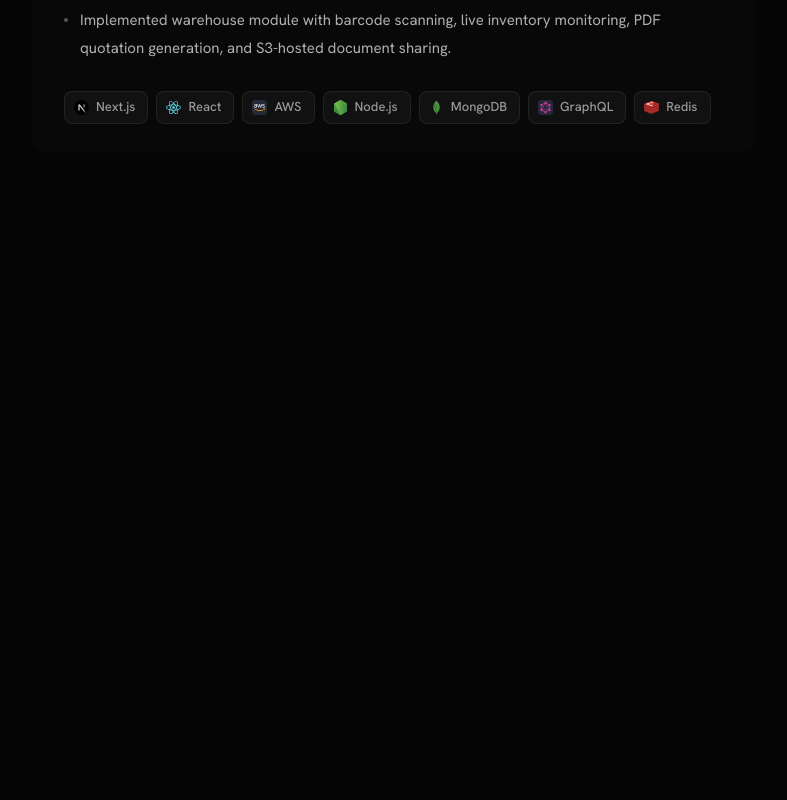
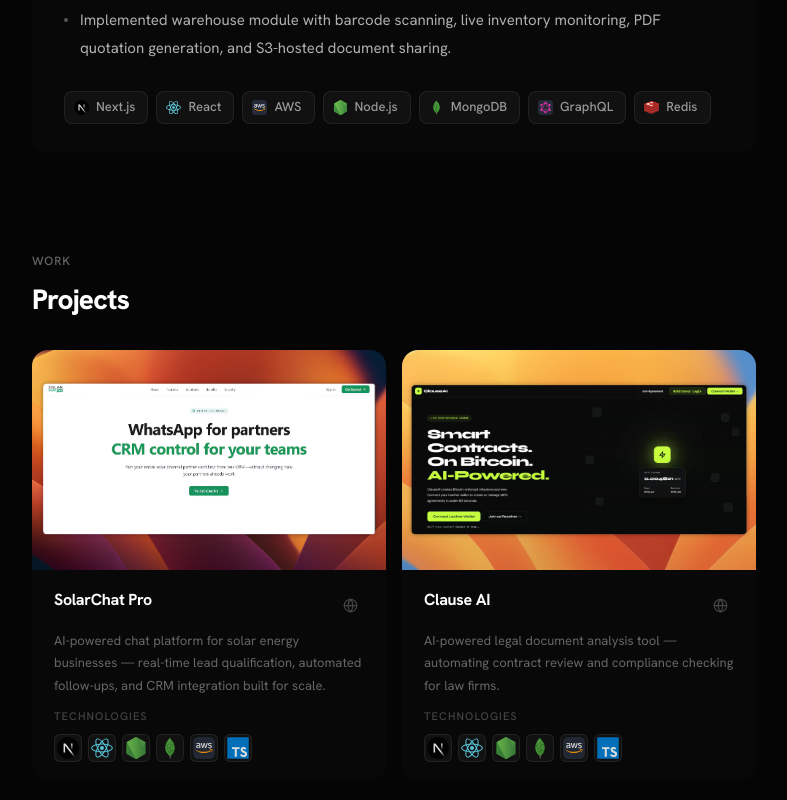
Before and after one commit to AymaanPathan/portfolio, a Next.js app: page / in a window 1280 px wide. Shown: the part 1323-2123 px from the top of the page, without its empty margins (246-1033 px from the left). Before the commit the page ends 1695 px from the top, so only its background shows below. Built offline with nearby package versions, Linux system fonts and the light colour scheme.

Commit message:
Add Project Section

```diff
--- /dev/null
+++ b/src/app/Sections/ProjectSection.tsx
@@ -0,0 +1,156 @@
+"use client";
+import Image from "next/image";
+import NextJs from "../icons/NextJs.svg";
+import Javascript from "../icons/JavaScript.svg";
+import Typescript from "../icons/Typescript.svg";
+import Tailwind from "../icons/Tailwind.svg";
+import React from "../icons/React.svg";
+import MongoDB from "../icons/MongoDb.svg";
+import NodeJs from "../icons/Nodejs.svg";
+import AWS from "../icons/Aws.svg";
+import SolarchatPro from "../images/solarchatpro.png";
+import ClauseAi from "../images/clause-ai.png";
+
+const projects = [
+  {
+    id: "solarchat",
+    title: "SolarChat Pro",
+    description:
+      "AI-powered chat platform for solar energy businesses — real-time lead qualification, automated follow-ups, and CRM integration built for scale.",
+    url: "https://solarchatpro.com",
+    github: null,
+    status: "Live",
+    image: SolarchatPro,
+    imageBg: "linear-gradient(135deg, #0f2027 0%, #203a43 50%, #2c5364 100%)",
+    tech: [
+      { name: "Next.js", icon: NextJs },
+      { name: "React", icon: React },
+      { name: "Node.js", icon: NodeJs },
+      { name: "MongoDB", icon: MongoDB },
+      { name: "AWS", icon: AWS },
+      { name: "TypeScript", icon: Typescript },
+    ],
+  },
+  {
+    id: "Clause Ai",
+    title: "Clause AI",
+    description:
+      "AI-powered legal document analysis tool — automating contract review and compliance checking for law firms.",
+    url: "https://clauseai.com",
+    github: null,
+    status: "Live",
+    image: ClauseAi,
+    imageBg: "linear-gradient(135deg, #0f2027 0%, #203a43 50%, #2c5364 100%)",
+    tech: [
+      { name: "Next.js", icon: NextJs },
+      { name: "React", icon: React },
+      { name: "Node.js", icon: NodeJs },
+      { name: "MongoDB", icon: MongoDB },
+      { name: "AWS", icon: AWS },
+      { name: "TypeScript", icon: Typescript },
+    ],
+  },
+];
+
+export default function ProjectsSection() {
+  return (
+    <section className="proj-section" id="projects" data-reveal>
+      <p className="exp-label">Work</p>
+      <h2 className="exp-heading">Projects</h2>
+
+      <div className="proj-grid">
+        {projects.map((p) => (
+          <div key={p.id} className="proj-card">
+            {/* Image / Preview area */}
+            <div className="proj-img-wrap">
+              {p.image ? (
+                <Image
+                  src={p.image}
+                  alt={p.title}
+                  width={800}
+                  height={450}
+                  className="proj-img"
+                />
+              ) : (
+                <div className="proj-img-placeholder" />
+              )}
+            </div>
+
+            {/* Body */}
+            <div className="proj-body">
+              {/* Title row */}
+              <div className="proj-title-row">
+                <h3 className="proj-title">{p.title}</h3>
+                <div className="proj-links">
+                  {p.url && (
+                    <a
+                      href={p.url}
+                      target="_blank"
+                      rel="noopener noreferrer"
+                      className="proj-link-btn"
+                      title="Visit site"
+                    >
+                      <svg
+                        width="15"
+                        height="15"
+                        viewBox="0 0 24 24"
+                        fill="none"
+                        stroke="currentColor"
+                        strokeWidth="2"
+                        strokeLinecap="round"
+                        strokeLinejoin="round"
+                      >
+                        <circle cx="12" cy="12" r="10" />
+                        <line x1="2" y1="12" x2="22" y2="12" />
+                        <path d="M12 2a15.3 15.3 0 0 1 4 10 15.3 15.3 0 0 1-4 10 15.3 15.3 0 0 1-4-10 15.3 15.3 0 0 1 4-10z" />
+                      </svg>
+                    </a>
+                  )}
+                  {p.github && (
+                    <a
+                      href={p.github}
+                      target="_blank"
+                      rel="noopener noreferrer"
+                      className="proj-link-btn"
+                      title="GitHub"
+                    >
+                      <svg
+                        width="15"
+                        height="15"
+                        viewBox="0 0 24 24"
+                        fill="currentColor"
+                      >
+                        <path d="M12 2C6.477 2 2 6.484 2 12.017c0 4.425 2.865 8.18 6.839 9.504.5.092.682-.217.682-.483 0-.237-.008-.868-.013-1.703-2.782.605-3.369-1.343-3.369-1.343-.454-1.158-1.11-1.466-1.11-1.466-.908-.62.069-.608.069-.608 1.003.07 1.531 1.032 1.531 1.032.892 1.53 2.341 1.088 2.91.832.092-.647.35-1.088.636-1.338-2.22-.253-4.555-1.113-4.555-4.951 0-1.093.39-1.988 1.029-2.688-.103-.253-.446-1.272.098-2.65 0 0 .84-.27 2.75 1.026A9.564 9.564 0 0 1 12 6.844a9.59 9.59 0 0 1 2.504.337c1.909-1.296 2.747-1.027 2.747-1.027.546 1.379.202 2.398.1 2.651.64.7 1.028 1.595 1.028 2.688 0 3.848-2.339 4.695-4.566 4.943.359.309.678.92.678 1.855 0 1.338-.012 2.419-.012 2.747 0 .268.18.58.688.482A10.02 10.02 0 0 0 22 12.017C22 6.484 17.522 2 12 2z" />
+                      </svg>
+                    </a>
+                  )}
+                </div>
+              </div>
+
+              {/* Description */}
+              <p className="proj-desc">{p.description}</p>
+
+              {/* Tech */}
+              <div className="proj-tech-wrap">
+                <p className="proj-tech-label">Technologies</p>
+                <div className="proj-tech-icons">
+                  {p.tech.map((t, i) => (
+                    <div key={i} className="proj-tech-icon" title={t.name}>
+                      <Image
+                        src={t.icon}
+                        alt={t.name}
+                        width={22}
+                        height={22}
+                        className="proj-tech-icon-img"
+                      />
+                    </div>
+                  ))}
+                </div>
+              </div>
+            </div>
+          </div>
+        ))}
+      </div>
+    </section>
+  );
+}
--- a/src/app/globals.css
+++ b/src/app/globals.css
@@ -1003,3 +1003,216 @@
   opacity: 0.9;
   filter: brightness(1.1);
 }
+
+/* ── PROJECTS ────────────────────────────────── */
+
+.proj-section {
+  padding-bottom: 100px;
+}
+
+.proj-grid {
+  display: grid;
+  grid-template-columns: repeat(2, 1fr);
+  gap: 16px;
+}
+
+@media (max-width: 620px) {
+  .proj-grid {
+    grid-template-columns: 1fr;
+  }
+}
+
+/* Card */
+.proj-card {
+  background: var(--bg-1);
+  border-radius: var(--r-2xl);
+  overflow: hidden;
+  display: flex;
+  flex-direction: column;
+  transition: var(--transition-fast);
+}
+
+/* Image area */
+.proj-img-wrap {
+  width: 100%;
+  height: 220px;
+  overflow: hidden;
+  flex-shrink: 0;
+  background: var(--bg-2);
+}
+
+.proj-img {
+  width: 100%;
+  height: 100%;
+  object-fit: cover;
+  object-position: top;
+  display: block;
+  transition: transform 0.5s cubic-bezier(0.16, 1, 0.3, 1);
+}
+
+.proj-card:hover .proj-img {
+  transform: scale(1.03);
+}
+
+.proj-img-placeholder {
+  width: 100%;
+  height: 100%;
+}
+
+/* Body */
+.proj-body {
+  padding: 20px 22px 18px;
+  display: flex;
+  flex-direction: column;
+  flex: 1;
+  gap: 10px;
+}
+
+/* Title row */
+.proj-title-row {
+  display: flex;
+  align-items: flex-start;
+  justify-content: space-between;
+  gap: 12px;
+}
+
+.proj-title {
+  font-family: var(--font-body);
+  font-size: var(--fs-16);
+  font-weight: var(--fw-bold);
+  color: var(--text-white);
+  letter-spacing: -0.02em;
+  line-height: 1.3;
+}
+
+.proj-links {
+  display: flex;
+  align-items: center;
+  gap: 6px;
+  flex-shrink: 0;
+  margin-top: 2px;
+}
+
+.proj-link-btn {
+  display: flex;
+  align-items: center;
+  justify-content: center;
+  width: 28px;
+  height: 28px;
+  border-radius: var(--r-md);
+  color: var(--text-dark);
+  transition: var(--transition-fast);
+}
+
+.proj-link-btn:hover {
+  color: var(--text-muted);
+  background: rgba(255, 255, 255, 0.06);
+}
+
+/* Description */
+.proj-desc {
+  font-family: var(--font-body);
+  font-size: var(--fs-13);
+  font-weight: var(--fw-regular);
+  color: var(--text-dim);
+  line-height: 1.75;
+  flex: 1;
+}
+
+/* Tech icons */
+.proj-tech-wrap {
+  display: flex;
+  flex-direction: column;
+  gap: 8px;
+}
+
+.proj-tech-label {
+  font-family: var(--font-body);
+  font-size: var(--fs-11);
+  font-weight: var(--fw-medium);
+  color: var(--text-dark);
+  text-transform: uppercase;
+  letter-spacing: 0.1em;
+}
+
+.proj-tech-icons {
+  display: flex;
+  align-items: center;
+  gap: 6px;
+  flex-wrap: wrap;
+}
+
+.proj-tech-icon {
+  width: 28px;
+  height: 28px;
+  display: flex;
+  align-items: center;
+  justify-content: center;
+  border-radius: var(--r-sm);
+  background: rgba(255, 255, 255, 0.04);
+  border: 1px solid rgba(255, 255, 255, 0.07);
+  transition: var(--transition-fast);
+}
+
+.proj-tech-icon:hover {
+  background: rgba(255, 255, 255, 0.08);
+  border-color: rgba(255, 255, 255, 0.14);
+}
+
+.proj-tech-icon-img {
+  opacity: 0.85;
+  filter: brightness(1.05);
+}
+
+/* Footer */
+.proj-footer {
+  display: flex;
+  align-items: center;
+  justify-content: space-between;
+  padding-top: 12px;
+  border-top: 1px solid var(--border-1);
+  margin-top: auto;
+}
+
+.proj-status {
+  display: inline-flex;
+  align-items: center;
+  gap: 6px;
+  font-family: var(--font-body);
+  font-size: var(--fs-12);
+  font-weight: var(--fw-semibold);
+  border-radius: var(--r-pill);
+  padding: 4px 10px 4px 8px;
+}
+
+.proj-status--live {
+  background: var(--accent-green-bg);
+  border: 1px solid var(--accent-green-border);
+  color: var(--accent-green);
+}
+
+.proj-status--wip {
+  background: var(--accent-gold-bg);
+  border: 1px solid var(--accent-gold-border);
+  color: var(--accent-gold);
+}
+
+/* Gold live dot variant */
+.ldot--gold {
+  background: var(--accent-gold);
+  animation: none;
+}
+
+.proj-view-link {
+  font-family: var(--font-body);
+  font-size: var(--fs-13);
+  font-weight: var(--fw-medium);
+  color: var(--text-dim);
+  text-decoration: none;
+  transition: var(--transition-fast);
+  white-space: nowrap;
+}
+
+.proj-view-link:hover {
+  color: var(--text-white);
+}
--- a/src/app/page.tsx
+++ b/src/app/page.tsx
@@ -1,6 +1,7 @@
 import Navbar from "./components/Navbar";
 import ExperienceSection from "./Sections/ExperienceSection";
 import HeroSection from "./Sections/HeroSection";
+import ProjectsSection from "./Sections/ProjectSection";
 
 export default function Home() {
   return (
@@ -9,6 +10,7 @@
       <main>
         <HeroSection />
         <ExperienceSection />
+        <ProjectsSection />
       </main>
     </div>
   );
```
Also changed, not shown: src/app/images/clause-ai.png (added), src/app/images/solarchatpro.png (added).
